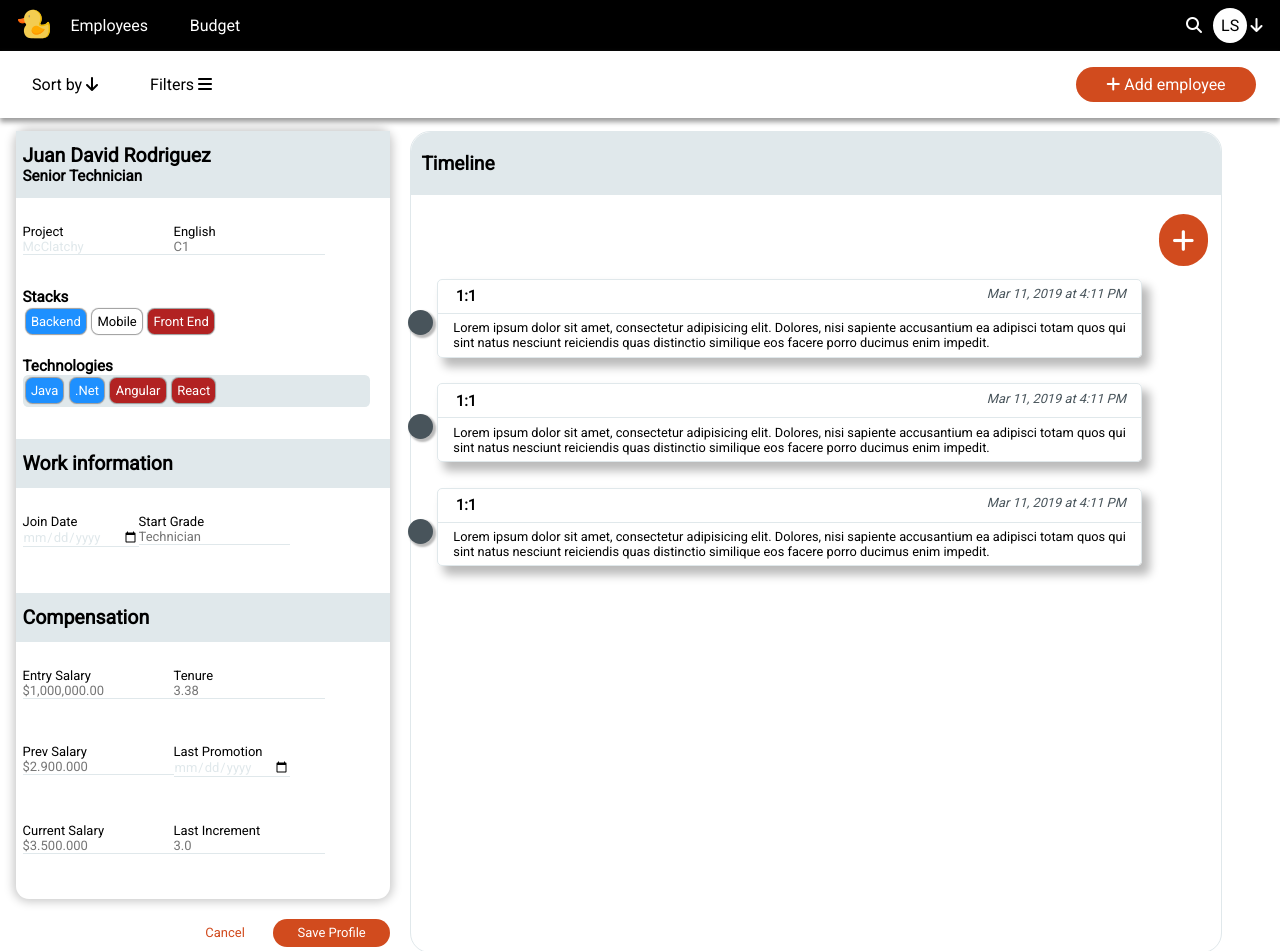
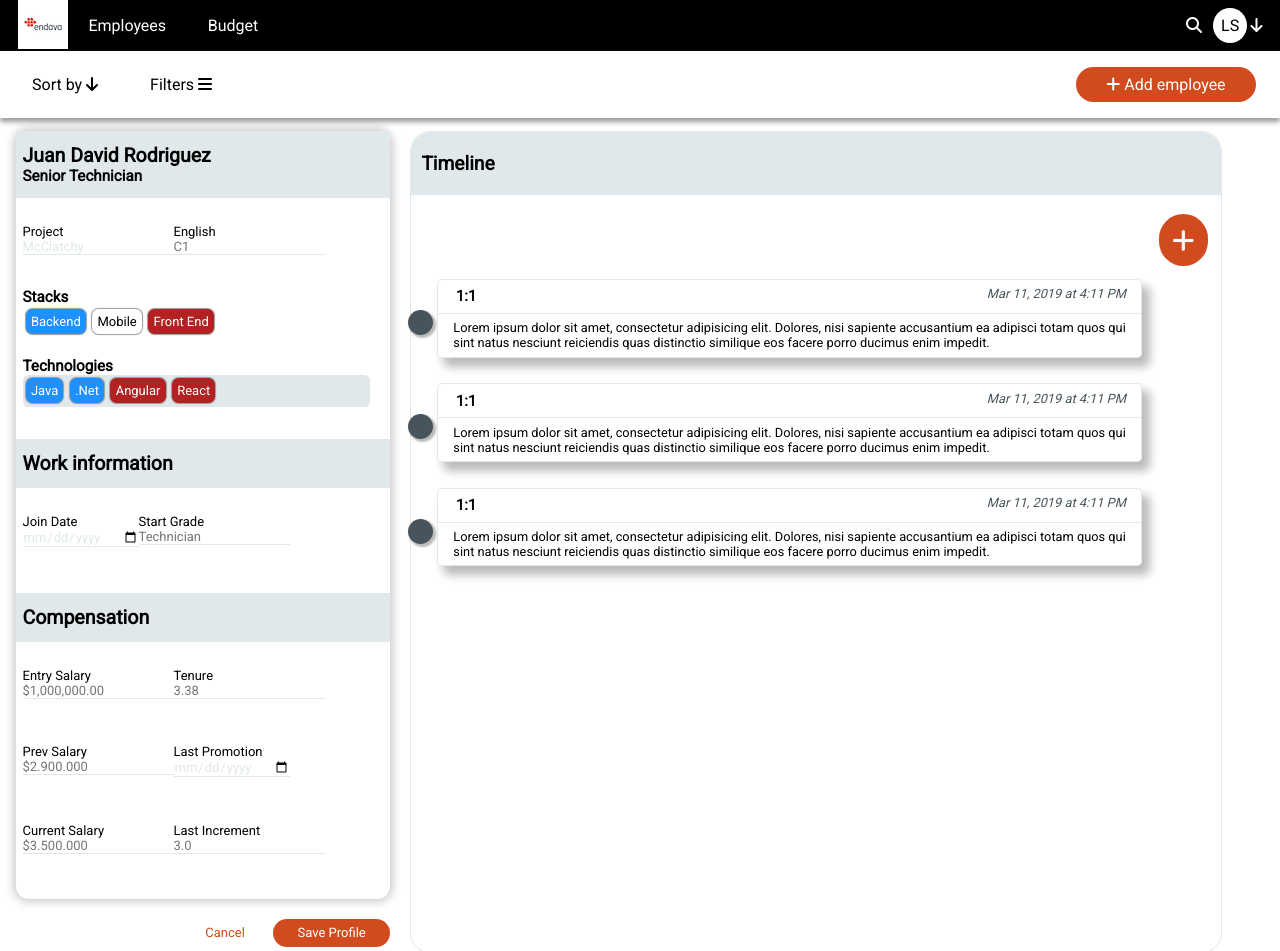
Before and after one commit to Danntastico/htmlcsschallenge, a plain HTML site: page index.html in a window 1280 px wide. Shown: the top 951 px of the page. Drawn offline with Linux system fonts and the light colour scheme.

Commit message:
Changing the logo

```diff
--- a/index.html
+++ b/index.html
@@ -14,7 +14,7 @@
 <body>
   <header>
     <div class="navbar">
-      <a href="#"><img src="img/duck.png" alt="" /></a>
+      <a href="#"><img src="img/logo.png" alt="" /></a>
       <a href="#" class="nav-btn">Employees</a>
       <a href="#" class="nav-btn">Budget</a>
     </div>
```
Also changed, not shown: img/logo.png (added), img/rubber-duck.png (deleted).
